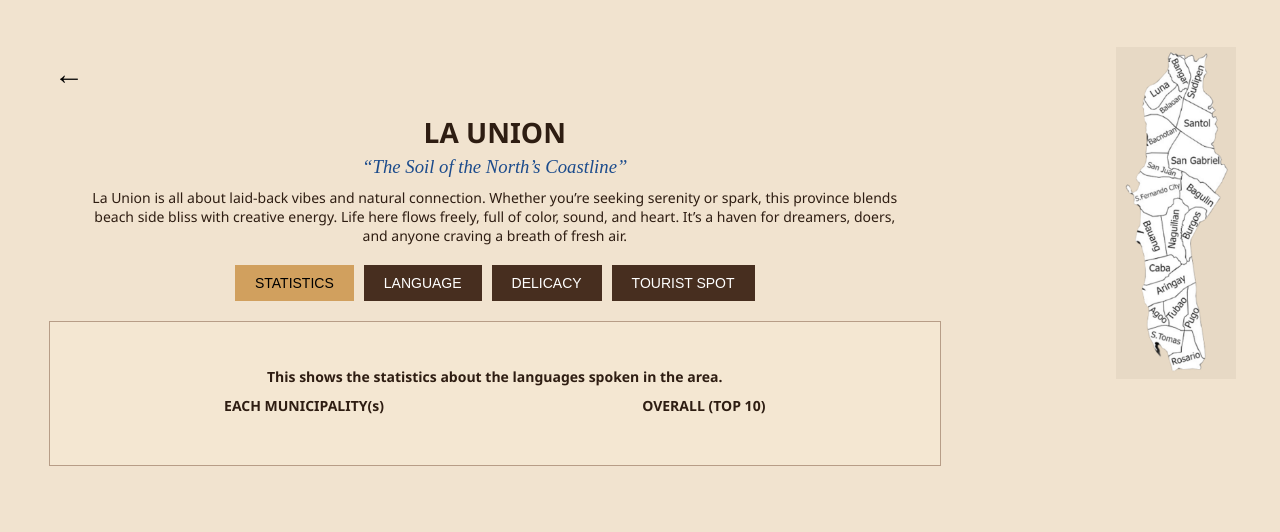
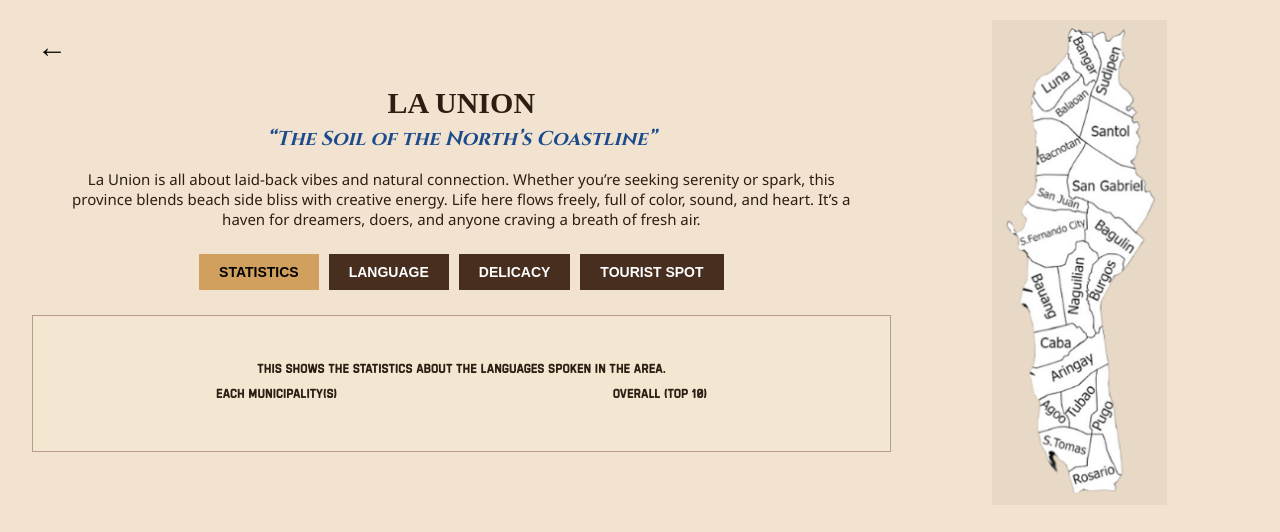
Before and after one commit to Ken-Ds/language-mapping-python, a plain HTML site: page frontend/laUnionStat.html in a window 1280 px wide. Drawn offline with Linux system fonts and the light colour scheme; a web font is replaced by a local one.

Commit message:
update gui

```diff
--- a/frontend/style.css
+++ b/frontend/style.css
@@ -1,3 +1,45 @@
+@font-face {
+  font-family: 'Alegreya Sans';
+  src: url('../font/Alegreya Sans Regular.ttf') format('truetype');
+  font-style: normal;
+  font-weight: normal;
+}
+
+@font-face {
+  font-family: 'Cinzel';
+  src: url('../font/Cinzel Bold.ttf') format('truetype');
+  font-style: normal;
+  font-weight: bold;
+}
+
+@font-face {
+  font-family: 'Copperplate';
+  src: url('../font/CopperplateGothicStd-29BC.ttf') format('truetype');
+  font-style: normal;
+  font-weight: normal;
+}
+
+@font-face {
+  font-family: 'Handelson';
+  src: url('../font/Handelson Five.ttf') format('truetype');
+  font-style: normal;
+  font-weight: normal;
+}
+
+@font-face {
+  font-family: 'Tenor';
+  src: url('../font/TenorSans-Regular.ttf') format('truetype');
+  font-style: normal;
+  font-weight: bold;
+}
+
+@font-face {
+  font-family: 'Rust';
+  src: url('../font/IntroRust-Line.otf') format('opentype');
+  font-style: normal;
+  font-weight: normal;
+}
+
 /* MAIN PAGE */
 
 * {
@@ -170,7 +212,7 @@ body {
 
 body {
   font-family: 'Segoe UI', sans-serif;
-  margin:2px ;
+  margin:px ;
   padding: 0;
   background-color: #f1e3cf;
   color: #2e1d12;
@@ -179,7 +221,7 @@ body {
 .province-container {
   display: flex;
   justify-content: space-between;
-  padding: 30px;
+  padding: 0 10px;
   max-width: 1350px;
   margin: 2px;
 }
@@ -197,8 +239,9 @@ body {
 }
 
 .province-content h2 {
+  font-family: Tenor;
   font-weight: bold;
-  font-size: 28px;
+  font-size: 30px;
   text-align: center;
 }
 
@@ -208,14 +251,19 @@ body {
   color: #1b4b8c;
   font-style: italic;
   font-weight: 500;
+  font-family: Cinzel;
+  font-weight: bold;
+  font-size: 20px;
+  margin-bottom: 20px;
 }
 
 .province-content p {
-  font-size: 14px;
+  font-size: 15px;
   text-align: center;
   padding: 0 30px;
   font-weight: 500;
   margin-top: 10px;
+
 }
 
 .province-tabs {
@@ -229,8 +277,9 @@ body {
   color: white;
   border: none;
   padding: 10px 20px;
-  margin: 0 5px;
+  margin: 10 5px;
   font-size: 14px;
+  font-weight: bold;
   cursor: pointer;
 }
 
@@ -249,7 +298,9 @@ body {
   text-align: center;
   font-size: 14px;
   font-weight: bold;
+  font-family: Handelson;
 }
+
 
 .language-section {
   margin-top: 30px;
@@ -262,7 +313,7 @@ body {
 
 /* LA UNION MAP */
 .la-union-map-wrapper {
-  width: 10%;
+  width: 30%;
   display: flex;
   justify-content: center;
   align-items: flex-start;
@@ -270,9 +321,8 @@ body {
 
 .la-union-map-wrapper img {
   max-width: 100%;
-  height: auto;
+  height: 50%;
 }
-
 
 /* ILOCOS SUR MAP*/
 .ilocos-sur-map-wrapper {
@@ -280,6 +330,11 @@ body {
   display: flex;
   justify-content: center;
   align-items: flex-start;
+}
+
+.ilocos-sur-map-wrapper img {
+  max-width: 100%;
+  height: 50%;
 }
 
 /* ILOCOS NORTE MAP */
@@ -290,6 +345,11 @@ body {
   align-items: flex-start;
 }
 
+.ilocos-norte-map-wrapper img {
+  max-width: 100%;
+  height: 65%;
+}
+
 /* PANGASINAN MAP*/
 .pangasinan-map-wrapper {
   width: 30%;
@@ -297,3 +357,8 @@ body {
   justify-content: center;
   align-items: flex-start;
 }
+
+.pangasinan-map-wrapper img {
+  max-width: 100%;
+  height: 90%;
+}
```
